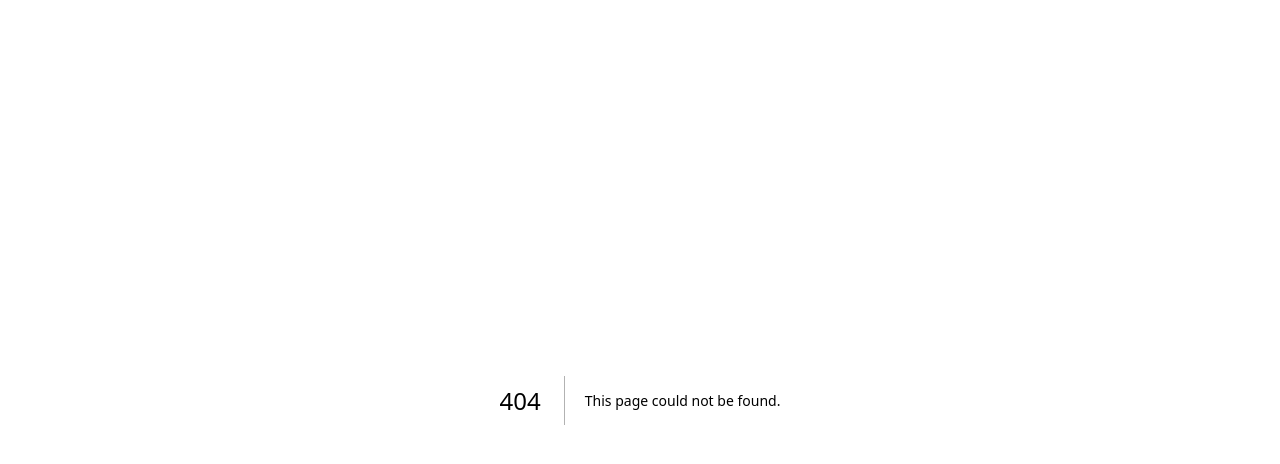
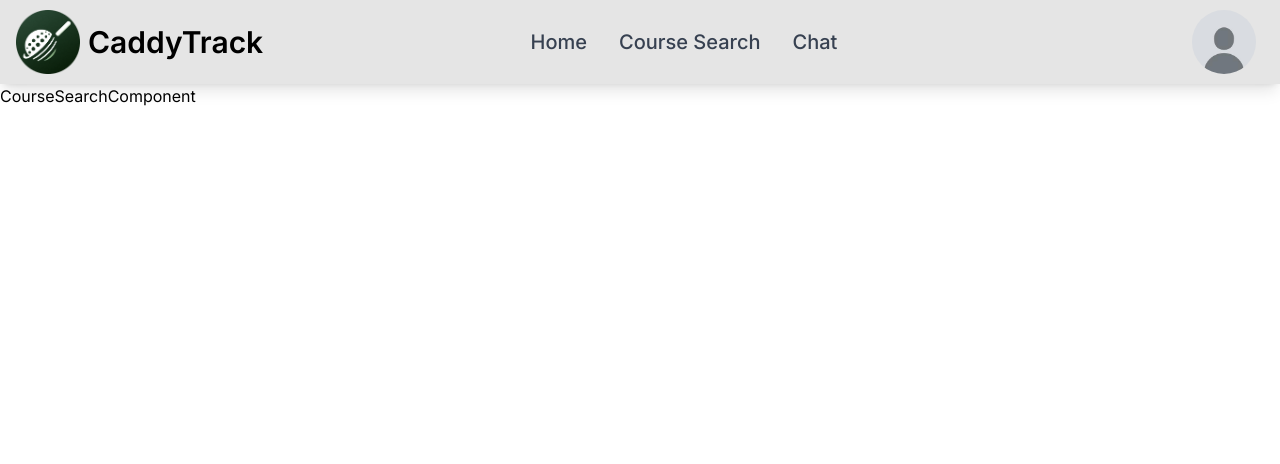
Before and after one commit to AidanYounathan/caddytrackfrontend, a Next.js app: page /CourseSearch in a window 1280 px wide. Before the commit this address had no page. Shown: the top 464 px of the page. Built offline with nearby package versions, Linux system fonts and the light colour scheme.

Commit message:
Page Routing

```diff
--- /dev/null
+++ b/src/Components/ChatComponent.tsx
@@ -0,0 +1,9 @@
+import React from 'react'
+
+const ChatComponent = () => {
+  return (
+    <div>ChatComponent</div>
+  )
+}
+
+export default ChatComponent
--- /dev/null
+++ b/src/Components/CourseSearchComponent.tsx
@@ -0,0 +1,9 @@
+import React from 'react'
+
+const CourseSearchComponent = () => {
+  return (
+    <div>CourseSearchComponent</div>
+  )
+}
+
+export default CourseSearchComponent
--- a/src/Components/NavBarComponent.tsx
+++ b/src/Components/NavBarComponent.tsx
@@ -37,9 +37,9 @@ const NavbarComponent = () => {
       <Navbar.Toggle />
     </div>
     <Navbar.Collapse className='md:ml-[-10%] lg:ml-[-7%]'>
-      <Navbar.Link href="#" className='text-xl'>Home</Navbar.Link>
-      <Navbar.Link href="#" className='text-xl'>Course Search</Navbar.Link>
-      <Navbar.Link href="#" className='text-xl'>Chat</Navbar.Link>
+      <Navbar.Link href="Dashboard" className='text-xl'>Home</Navbar.Link>
+      <Navbar.Link href="CourseSearch" className='text-xl'>Course Search</Navbar.Link>
+      <Navbar.Link href="ChatPage" className='text-xl'>Chat</Navbar.Link>
     </Navbar.Collapse>
   </Navbar>
 
--- /dev/null
+++ b/src/app/ChatPage/page.tsx
@@ -0,0 +1,14 @@
+import NavbarComponent from '@/Components/NavBarComponent'
+import ChatComponent from '@/Components/ChatComponent'
+import React from 'react'
+
+const page = () => {
+  return (
+    <div >
+      <NavbarComponent/>
+      <ChatComponent/>
+    </div>
+  )
+}
+
+export default page
--- /dev/null
+++ b/src/app/CourseSearch/page.tsx
@@ -0,0 +1,16 @@
+'use client'
+
+import NavbarComponent from '@/Components/NavBarComponent'
+import CourseSearchComponent from '@/Components/CourseSearchComponent'
+import React from 'react'
+
+const page = () => {
+  return (
+    <div >
+      <NavbarComponent/>
+      <CourseSearchComponent/>
+    </div>
+  )
+}
+
+export default page
```
